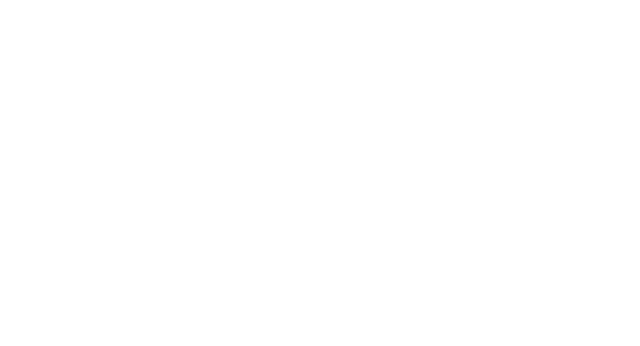
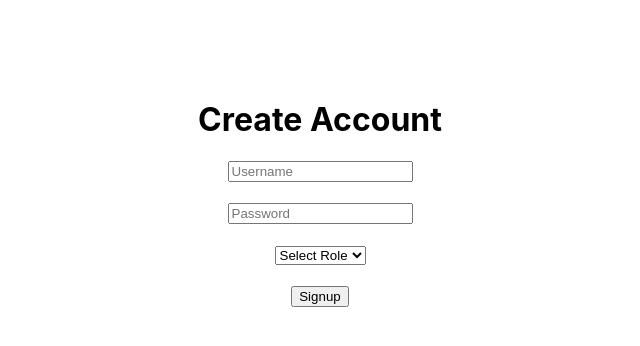
Before and after one commit to Sanjeeta156/mirax-project, a React (Create React App) app in the folder frontend/: page /signup in a window 1280 px wide. Before the commit this address had no page. Shown: the top 346 px of the page, without its empty margins (320-960 px from the left). Built offline with nearby package versions, Linux system fonts and the light colour scheme.

Commit message:
Fixed usern

```diff
--- a/frontend/src/App.js
+++ b/frontend/src/App.js
@@ -4,6 +4,7 @@ import Login from "./Login";
 import Dashboard from "./Dashboard";
 import Customer from "./Customer";
 import SalesEntry from "./SalesEntry";
+import Signup from "./Signup";
 
 function App() {
 
@@ -19,7 +20,10 @@ function App() {
 
         <Route path="/customer" element={<Customer />} />
 
-        <Route path="/sales" element={<SalesEntry />} />
+        <Route path="/sales" element={<SalesEntry />}
+
+        />
+        <Route path="/signup" element={<Signup />} />
 
       </Routes>
 
--- /dev/null
+++ b/frontend/src/Signup.js
@@ -0,0 +1,78 @@
+import React, { useState } from "react";
+
+function Signup() {
+
+  const [username, setUsername] = useState("");
+  const [password, setPassword] = useState("");
+  const [role, setRole] = useState("");
+
+  const signup = () => {
+
+    fetch("https://mirax-project-production.up.railway.app/signup", {
+
+      method: "POST",
+
+      headers: {
+        "Content-Type": "application/json"
+      },
+
+      body: JSON.stringify({
+        username,
+        password,
+        role
+      })
+
+    })
+
+    .then((response) => response.json())
+
+    .then((data) => {
+      alert(data.message);
+    });
+
+  };
+
+  return (
+
+    <div style={{
+      textAlign: "center",
+      marginTop: "100px"
+    }}>
+
+      <h1>Create Account</h1>
+
+      <input
+        type="text"
+        placeholder="Username"
+        onChange={(e) => setUsername(e.target.value)}
+      />
+
+      <br /><br />
+
+      <input
+        type="password"
+        placeholder="Password"
+        onChange={(e) => setPassword(e.target.value)}
+      />
+
+      <br /><br />
+
+      <select onChange={(e) => setRole(e.target.value)}>
+
+        <option>Select Role</option>
+        <option value="manager">Manager</option>
+        <option value="staff">Staff</option>
+
+      </select>
+
+      <br /><br />
+
+      <button onClick={signup}>
+        Signup
+      </button>
+
+    </div>
+  );
+}
+
+export default Signup;
```
Also changed, not shown: 2 other files (tests, documents, lock files or other folders).
